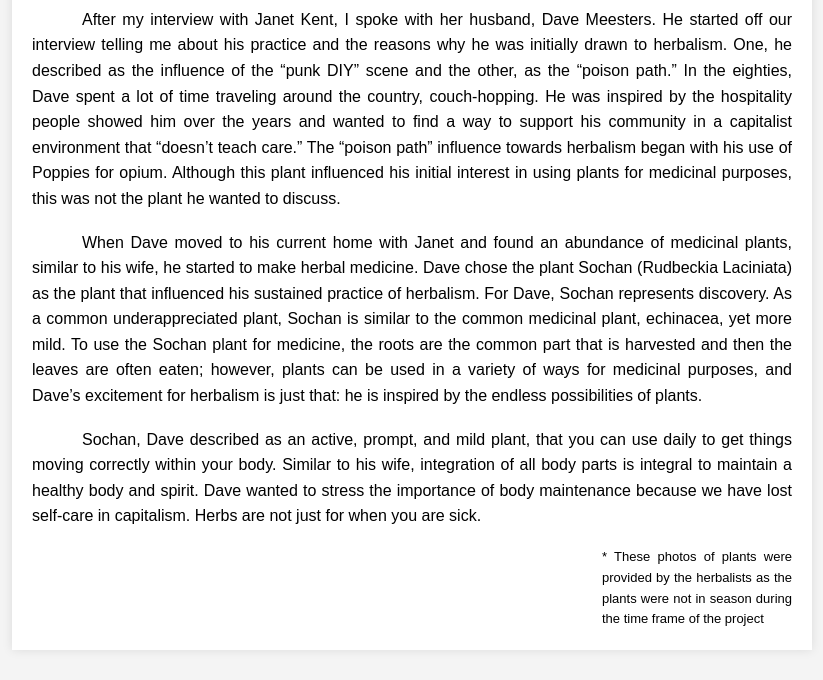
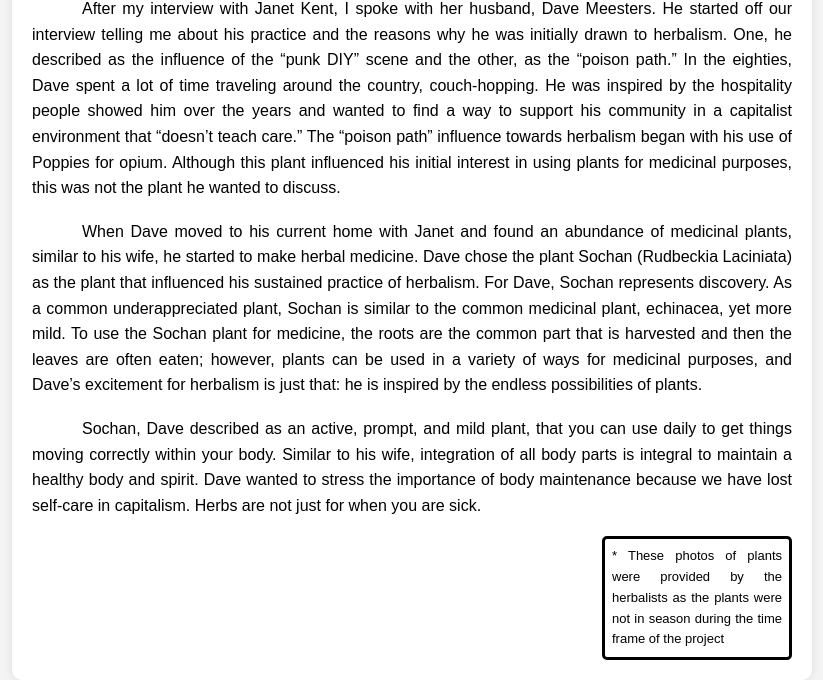
Before and after one commit to rishi-desai/sliding-photo, a plain HTML site: page dave-meesters.html in a window 1280 px wide. Shown: the part 139-819 px from the top of the page, without its empty margins (228-1051 px from the left). Drawn offline with Linux system fonts and the light colour scheme.

Commit message:
add border to out of season photo notice

```diff
--- a/dave-meesters.html
+++ b/dave-meesters.html
@@ -51,7 +51,17 @@
           not just for when you are sick.
         </p>
         <br />
-        <p style="text-indent: 0; font-size: small; margin-left: 75%">
+        <p
+          style="
+            text-indent: 0;
+            font-size: small;
+            margin-left: 75%;
+            border-color: black;
+            border-style: solid;
+            border-radius: 5px;
+            padding: 7px;
+          "
+        >
           * These photos of plants were provided by the herbalists as the plants
           were not in season during the time frame of the project
         </p>
--- a/style.css
+++ b/style.css
@@ -190,6 +190,7 @@ body {
   padding: 20px;
   background-color: #fff;
   box-shadow: 0 0 10px rgba(0, 0, 0, 0.1);
+  border-radius: 10px;
 }
 
 .back-button {
```
Also changed, not shown: janet-kent.html (+11 -1 lines).
